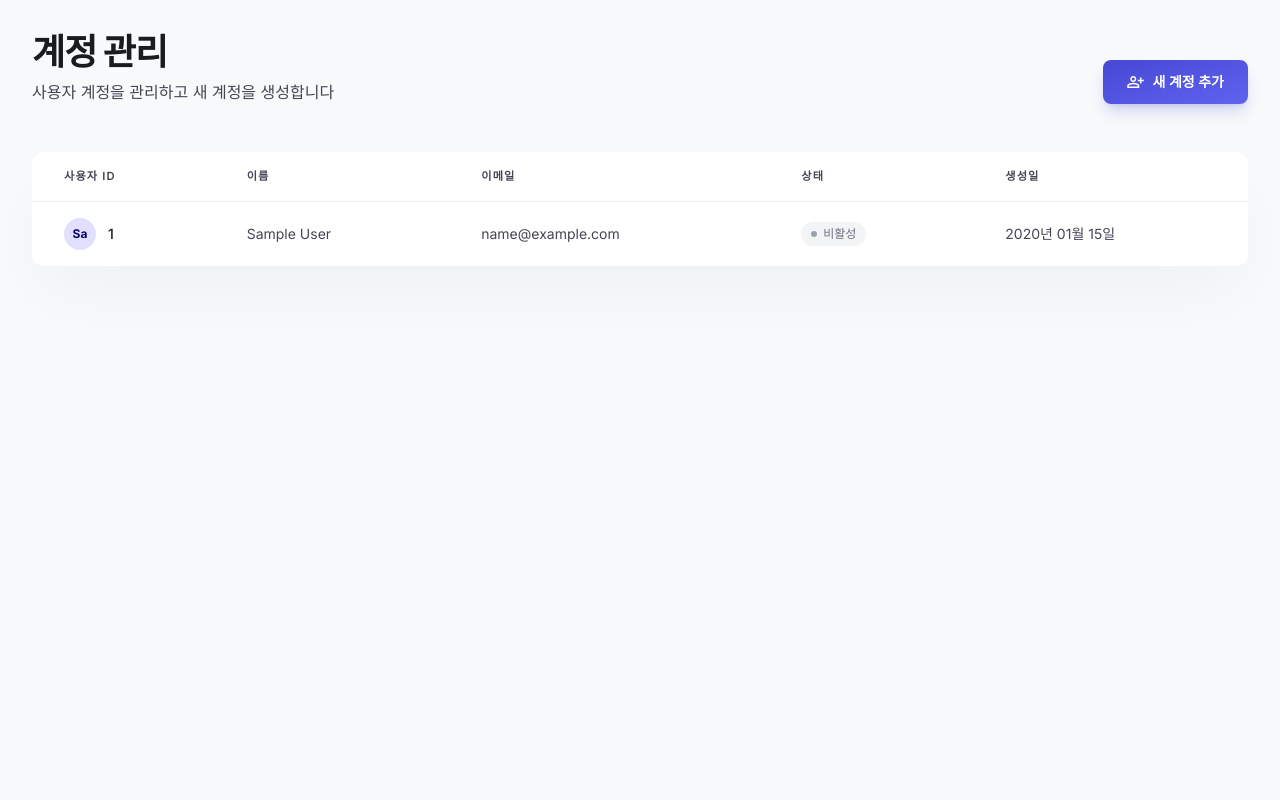
After one commit to aron0628/file-manager-admin, a FastAPI app: template app/templates/account.html in a window 1280 px wide. The commit adds this page. Run offline with FastAPI, Linux system fonts and the light colour scheme; the template is opened without the code that fills it: most values are stand-ins (such as "Sample title", 1, 10 or a date in 2020); some libraries are stand-ins or nearby versions.

Commit message:
feat: 계정 관리 페이지 및 사이드바 네비게이션 추가
- 계정 생성 API (POST /api/accounts) 및 계정 목록 페이지 (GET /account) 추가
- 사이드바 네비게이션 컴포넌트 도입, 기존 헤더에서 유저 정보/로그아웃 이동
- 폰트(Manrope, Material Symbols) 공통 shared partial로 통합
- UI 개선: 그라디언트 버튼, 그림자 리파인, 로그인 페이지 간소화

Co-Authored-By: Claude Opus 4.6 (1M context) <noreply@anthropic.com>

```diff
--- /dev/null
+++ b/app/templates/account.html
@@ -0,0 +1,30 @@
+{% extends "base.html" %}
+
+{% block title %}계정 관리 | 모바일팩토리{% endblock %}
+
+{% block content %}
+<!-- Header -->
+<header class="mb-12 flex flex-col md:flex-row md:items-end md:justify-between gap-4">
+  <div>
+    <h1 class="text-4xl font-extrabold tracking-tight text-[#191c1e] mb-2 font-headline">계정 관리</h1>
+    <p class="text-[#464554]">사용자 계정을 관리하고 새 계정을 생성합니다</p>
+  </div>
+  <div>
+    <button
+      type="button"
+      onclick="openAccountModal()"
+      class="inline-flex items-center px-6 py-3 bg-gradient-to-br from-[#4648d4] to-[#6063ee] text-white text-sm font-semibold rounded-lg shadow-lg shadow-[#4648d4]/20 hover:scale-[1.02] active:scale-95 transition-transform"
+    >
+      <span class="material-symbols-outlined text-[18px] mr-2">person_add</span>
+      새 계정 추가
+    </button>
+  </div>
+</header>
+
+<!-- User List Table -->
+{% include "partials/account_user_table.html" %}
+{% endblock %}
+
+{% block scripts %}
+{% include "partials/account_modal.html" %}
+{% endblock %}
--- a/app/templates/auth_base.html
+++ b/app/templates/auth_base.html
@@ -3,8 +3,6 @@
 <head>
   {% include "partials/_base_shared.html" %}
   <title>{% block title %}CloudVault{% endblock %}</title>
-  <link href="https://fonts.googleapis.com/css2?family=Manrope:wght@400;600;700;800&display=swap" rel="stylesheet"/>
-  <link href="https://fonts.googleapis.com/css2?family=Material+Symbols+Outlined:wght,FILL@100..700,0..1&display=swap" rel="stylesheet"/>
   <style>
     body { font-family: 'Inter', sans-serif; }
     .font-headline { font-family: 'Manrope', sans-serif; }
--- a/app/templates/base.html
+++ b/app/templates/base.html
@@ -7,12 +7,16 @@
   <style>
     body {
       font-family: 'Inter', sans-serif;
-      background-color: #f9fafb;
+      background-color: #f7f9fb;
     }
     ::-webkit-scrollbar { width: 6px; height: 6px; }
     ::-webkit-scrollbar-track { background: #f1f1f1; }
     ::-webkit-scrollbar-thumb { background: #d1d5db; border-radius: 10px; }
     ::-webkit-scrollbar-thumb:hover { background: #9ca3af; }
+    .font-headline { font-family: 'Manrope', sans-serif; }
+    .material-symbols-outlined {
+      font-variation-settings: 'FILL' 0, 'wght' 400, 'GRAD' 0, 'opsz' 24;
+    }
 
     /* HTMX loading indicator */
     .htmx-request .htmx-indicator { display: inline-block; }
@@ -37,7 +41,10 @@
 <body class="text-gray-900 antialiased">
 
 {% block body %}
-<main class="min-h-screen p-4 md:p-8">
+{% if request.state.user is defined and request.state.user %}
+{% include "components/sidebar.html" %}
+{% endif %}
+<main class="min-h-screen p-4 md:p-8 {% if request.state.user is defined and request.state.user %}ml-64{% endif %}">
   <div class="max-w-7xl mx-auto">
     {% block content %}{% endblock %}
   </div>
--- a/app/templates/index.html
+++ b/app/templates/index.html
@@ -7,7 +7,7 @@
 {% include "components/header.html" %}
 
 <!-- Content Container -->
-<div class="bg-white rounded-xl shadow-sm border border-gray-200 overflow-hidden" data-purpose="file-list-container">
+<div class="bg-white rounded-xl shadow-[0_32px_64px_-12px_rgba(25,28,30,0.04)] overflow-hidden" data-purpose="file-list-container">
   <!-- Filter Toolbar -->
   {% include "components/filter_toolbar.html" %}
 
--- a/app/templates/partials/_base_shared.html
+++ b/app/templates/partials/_base_shared.html
@@ -1,6 +1,7 @@
 <meta charset="utf-8"/>
 <meta content="width=device-width, initial-scale=1.0" name="viewport"/>
 <script src="https://cdn.tailwindcss.com?plugins=forms,container-queries"></script>
-<link href="https://fonts.googleapis.com/css2?family=Inter:wght@400;500;600;700&display=swap" rel="stylesheet"/>
+<link href="https://fonts.googleapis.com/css2?family=Inter:wght@400;500;600;700&family=Manrope:wght@500;600;700;800&display=swap" rel="stylesheet"/>
+<link href="https://fonts.googleapis.com/css2?family=Material+Symbols+Outlined:wght,FILL@100..700,0..1&display=swap" rel="stylesheet"/>
 <script src="https://unpkg.com/htmx.org@1.9.10"></script>
 {% block head_extra %}{% endblock %}
--- /dev/null
+++ b/app/templates/partials/account_create_form.html
@@ -0,0 +1,63 @@
+{% if success is defined and success %}
+<div class="mb-6 p-4 rounded-xl bg-green-50">
+  <div class="flex items-center gap-2">
+    <svg class="w-5 h-5 text-green-500 flex-shrink-0" fill="currentColor" viewBox="0 0 20 20">
+      <path fill-rule="evenodd" d="M10 18a8 8 0 100-16 8 8 0 000 16zm3.707-9.293a1 1 0 00-1.414-1.414L9 10.586 7.707 9.293a1 1 0 00-1.414 1.414l2 2a1 1 0 001.414 0l4-4z" clip-rule="evenodd"></path>
+    </svg>
+    <span class="text-sm font-medium text-green-800">계정이 성공적으로 생성되었습니다.</span>
+  </div>
+</div>
+{% endif %}
+
+{% if error is defined and error %}
+<div class="mb-6 p-4 rounded-xl bg-red-50">
+  <div class="flex items-center gap-2">
+    <svg class="w-5 h-5 text-red-500 flex-shrink-0" fill="currentColor" viewBox="0 0 20 20">
+      <path fill-rule="evenodd" d="M10 18a8 8 0 100-16 8 8 0 000 16zM8.707 7.293a1 1 0 00-1.414 1.414L8.586 10l-1.293 1.293a1 1 0 101.414 1.414L10 11.414l1.293 1.293a1 1 0 001.414-1.414L11.414 10l1.293-1.293a1 1 0 00-1.414-1.414L10 8.586 8.707 7.293z" clip-rule="evenodd"></path>
+    </svg>
+    <span class="text-sm font-medium text-red-800">{{ error }}</span>
+  </div>
+</div>
+{% endif %}
+
+<form hx-post="/api/accounts" hx-target="#account-form-container" hx-swap="innerHTML" class="space-y-6">
+  <!-- User ID -->
+  <div class="space-y-2">
+    <label class="block text-[0.7rem] font-bold uppercase tracking-widest text-[#464554] px-1" for="user_id">사용자 ID</label>
+    <input class="w-full bg-[#f2f4f6] border-none rounded-xl px-4 py-3.5 text-[#191c1e] placeholder:text-[#767586]/50 focus:ring-2 focus:ring-[#4648d4]/40 transition-all duration-200 outline-none text-sm"
+           id="user_id" name="user_id" placeholder="user123" type="text" required
+           value="{{ form_data.user_id if form_data is defined and form_data.user_id else '' }}"/>
+  </div>
+
+  <!-- Display Name -->
+  <div class="space-y-2">
+    <label class="block text-[0.7rem] font-bold uppercase tracking-widest text-[#464554] px-1" for="display_name">이름</label>
+    <input class="w-full bg-[#f2f4f6] border-none rounded-xl px-4 py-3.5 text-[#191c1e] placeholder:text-[#767586]/50 focus:ring-2 focus:ring-[#4648d4]/40 transition-all duration-200 outline-none text-sm"
+           id="display_name" name="display_name" placeholder="홍길동" type="text" required
+           value="{{ form_data.display_name if form_data is defined and form_data.display_name else '' }}"/>
+  </div>
+
+  <!-- Email -->
+  <div class="space-y-2">
+    <label class="block text-[0.7rem] font-bold uppercase tracking-widest text-[#464554] px-1" for="email">이메일</label>
+    <input class="w-full bg-[#f2f4f6] border-none rounded-xl px-4 py-3.5 text-[#191c1e] placeholder:text-[#767586]/50 focus:ring-2 focus:ring-[#4648d4]/40 transition-all duration-200 outline-none text-sm"
+           id="email" name="email" placeholder="name@company.com" type="email" required
+           value="{{ form_data.email if form_data is defined and form_data.email else '' }}"/>
+  </div>
+
+  <!-- Password -->
+  <div class="space-y-2">
+    <label class="block text-[0.7rem] font-bold uppercase tracking-widest text-[#464554] px-1" for="password">비밀번호</label>
+    <input class="w-full bg-[#f2f4f6] border-none rounded-xl px-4 py-3.5 text-[#191c1e] placeholder:text-[#767586]/50 focus:ring-2 focus:ring-[#4648d4]/40 transition-all duration-200 outline-none text-sm"
+           id="password" name="password" placeholder="••••••••" type="password" required/>
+    <p class="text-[11px] text-[#767586] px-1">비밀번호는 최소 8자 이상이어야 합니다.</p>
+  </div>
+
+  <!-- Submit -->
+  <div class="pt-4">
+    <button type="submit"
+            class="w-full bg-gradient-to-br from-[#4648d4] to-[#6063ee] text-white font-semibold py-3.5 rounded-lg shadow-lg shadow-[#4648d4]/20 hover:opacity-90 active:scale-[0.98] transition-all duration-200 text-sm">
+      계정 생성
+    </button>
+  </div>
+</form>
--- /dev/null
+++ b/app/templates/partials/account_modal.html
@@ -0,0 +1,50 @@
+<!-- Account Creation Modal -->
+<div id="account-modal" class="hidden fixed inset-0 z-50 overflow-y-auto" aria-labelledby="account-modal-title" role="dialog" aria-modal="true">
+  <!-- Backdrop -->
+  <div class="flex min-h-screen items-center justify-center p-4">
+    <div
+      class="fixed inset-0 bg-gray-500 bg-opacity-75 transition-opacity"
+      onclick="closeAccountModal()"
+    ></div>
+
+    <!-- Modal panel -->
+    <div class="relative bg-white rounded-xl shadow-xl w-full max-w-md z-10">
+      <!-- Header -->
+      <div class="flex items-center justify-between px-8 py-5">
+        <h2 id="account-modal-title" class="text-lg font-bold text-[#191c1e]">새 계정 생성</h2>
+        <button
+          type="button"
+          onclick="closeAccountModal()"
+          class="text-[#767586] hover:text-[#191c1e] transition-colors"
+        >
+          <span class="material-symbols-outlined">close</span>
+        </button>
+      </div>
+
+      <!-- Form -->
+      <div id="account-form-container" class="px-8 pb-8">
+        {% include "partials/account_create_form.html" %}
+      </div>
+    </div>
+  </div>
+</div>
+
+<script>
+  function openAccountModal() {
+    document.getElementById('account-modal').classList.remove('hidden');
+  }
+  function closeAccountModal() {
+    document.getElementById('account-modal').classList.add('hidden');
+    // Reset form
+    var form = document.querySelector('#account-form-container form');
+    if (form) form.reset();
+    // Remove success/error messages by re-rendering clean form
+    var container = document.getElementById('account-form-container');
+    var alerts = container.querySelectorAll('.mb-6');
+    alerts.forEach(function(el) { el.remove(); });
+  }
+  // Listen for HX-Trigger closeAccountModal event
+  document.body.addEventListener('closeAccountModal', function() {
+    closeAccountModal();
+  });
+</script>
--- /dev/null
+++ b/app/templates/partials/account_user_table.html
@@ -0,0 +1,52 @@
+<div id="account-user-table" class="bg-white rounded-xl shadow-[0_32px_64px_-12px_rgba(25,28,30,0.04)] overflow-hidden">
+  <div class="overflow-x-auto">
+    <table class="w-full text-left border-collapse">
+      <thead>
+        <tr class="text-[0.7rem] uppercase tracking-widest text-[#464554] border-b border-[#eceef0]">
+          <th class="px-8 py-4 font-semibold">사용자 ID</th>
+          <th class="px-8 py-4 font-semibold">이름</th>
+          <th class="px-8 py-4 font-semibold">이메일</th>
+          <th class="px-8 py-4 font-semibold">상태</th>
+          <th class="px-8 py-4 font-semibold">생성일</th>
+        </tr>
+      </thead>
+      <tbody class="text-sm">
+        {% for u in users %}
+        <tr class="group hover:bg-[#f2f4f6]/50 transition-colors border-b border-[#eceef0] last:border-b-0">
+          <td class="px-8 py-4">
+            <div class="flex items-center gap-3">
+              <div class="w-8 h-8 rounded-full bg-[#e1e0ff] flex items-center justify-center text-[#07006c] font-bold text-xs">
+                {{ u.display_name[:2] }}
+              </div>
+              <span class="font-medium text-[#191c1e]">{{ u.user_id }}</span>
+            </div>
+          </td>
+          <td class="px-8 py-4 text-[#464554]">{{ u.display_name }}</td>
+          <td class="px-8 py-4 text-[#464554]">{{ u.email }}</td>
+          <td class="px-8 py-4">
+            {% if u.is_active %}
+            <span class="inline-flex items-center gap-1.5 px-2.5 py-1 rounded-full text-xs font-medium bg-green-50 text-green-700">
+              <span class="w-1.5 h-1.5 rounded-full bg-green-500"></span>
+              활성
+            </span>
+            {% else %}
+            <span class="inline-flex items-center gap-1.5 px-2.5 py-1 rounded-full text-xs font-medium bg-gray-100 text-gray-500">
+              <span class="w-1.5 h-1.5 rounded-full bg-gray-400"></span>
+              비활성
+            </span>
+            {% endif %}
+          </td>
+          <td class="px-8 py-4 text-[#464554]">{{ u.created_at.strftime('%Y년 %m월 %d일') }}</td>
+        </tr>
+        {% else %}
+        <tr>
+          <td colspan="5" class="px-8 py-12 text-center text-[#767586]">
+            <span class="material-symbols-outlined text-4xl mb-2 block">group_off</span>
+            <p class="text-sm">등록된 계정이 없습니다</p>
+          </td>
+        </tr>
+        {% endfor %}
+      </tbody>
+    </table>
+  </div>
+</div>
```
Also changed, not shown: app/api/auth.py (+42 -1 lines), app/api/pages.py (+20 -0 lines), app/templates/components/header.html (+6 -24 lines), app/templates/components/sidebar.html (added, +47 -0 lines), app/templates/login.html (+0 -7 lines).
